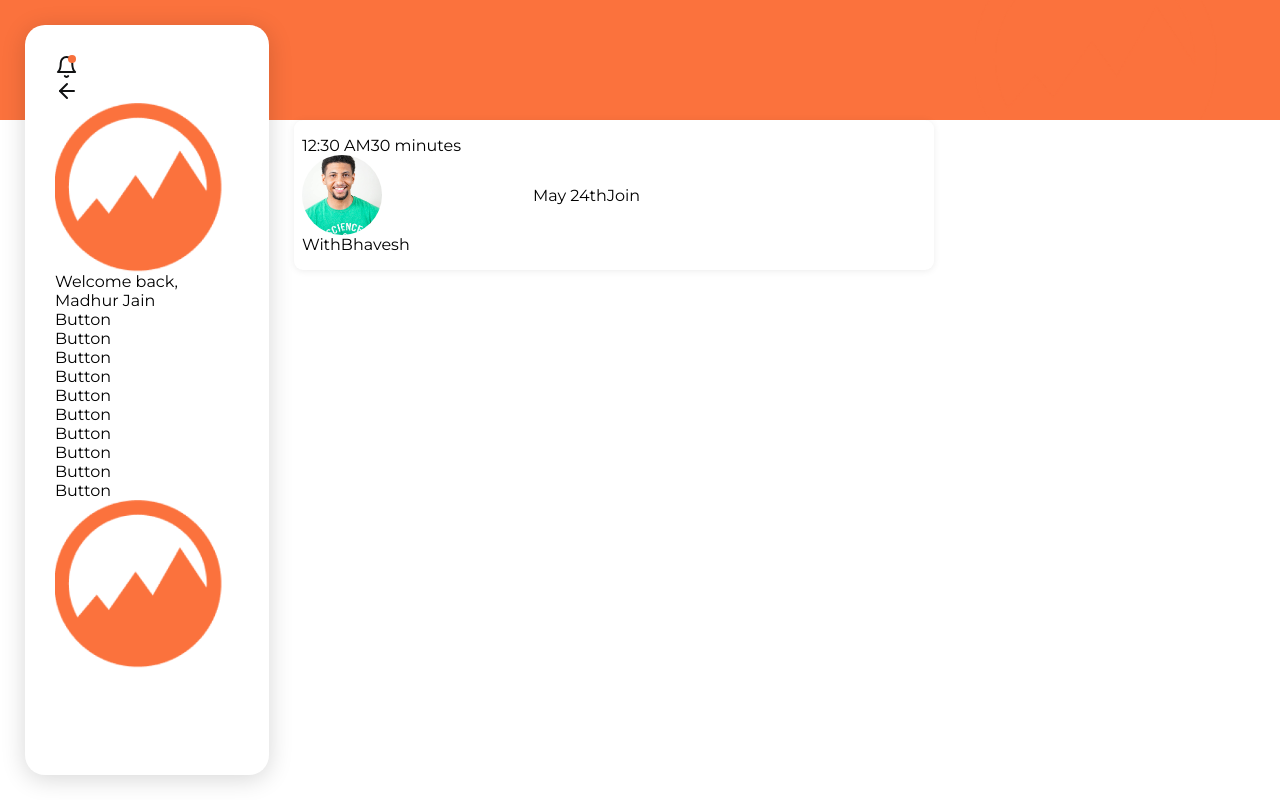
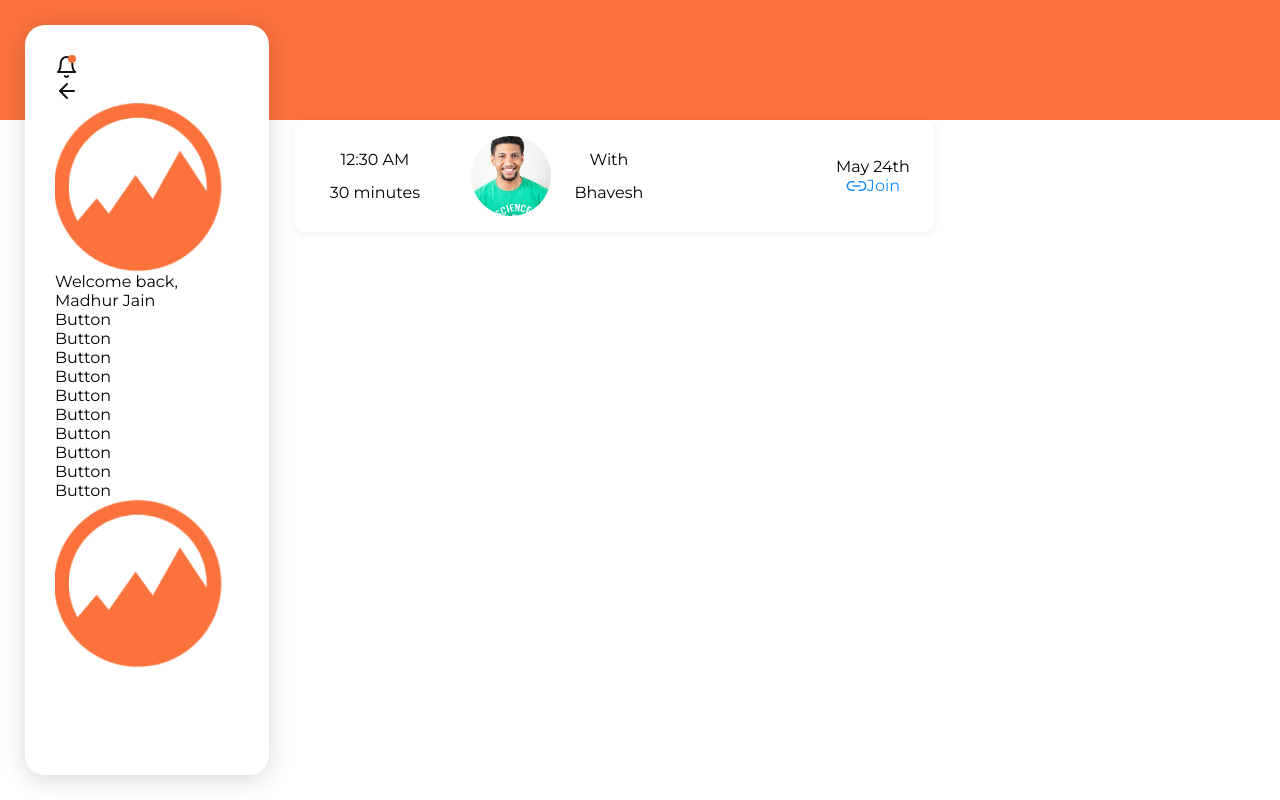
Before and after one commit to dvm-bitspilani/cel-conquest-2024, a React (Vite) app: page /dashboard/home in a window 1280 px wide. Built offline with nearby package versions, Linux system fonts and the light colour scheme.

Commit message:
style: alignment changes

```diff
--- a/src/components/MeetingList/MeetingItem/MeetingItem.jsx
+++ b/src/components/MeetingList/MeetingItem/MeetingItem.jsx
@@ -43,7 +43,10 @@ export default function MeetingItem({ date, avatar, mentorName, duration }) {
             </div>
             <div className={styles.link}>
                 <span>{`${month} ${meetDate}${meetDate % 10 === 1 ? 'st' : (meetDate % 10 === 2 ? 'nd' : (meetDate % 10 === 3 ? 'rd' : 'th'))}`}</span>
-                <span>Join</span>
+                <a><svg width="21" height="10" viewBox="0 0 21 10" fill="none" xmlns="http://www.w3.org/2000/svg">
+                    <path d="M12.9999 0.833313H15.4999C16.0471 0.833313 16.5889 0.941087 17.0944 1.15048C17.6 1.35988 18.0593 1.66679 18.4462 2.0537C18.8331 2.44061 19.14 2.89994 19.3494 3.40547C19.5588 3.91099 19.6666 4.4528 19.6666 4.99998C19.6666 5.54715 19.5588 6.08897 19.3494 6.59449C19.14 7.10002 18.8331 7.55935 18.4462 7.94626C18.0593 8.33317 17.6 8.64008 17.0944 8.84948C16.5889 9.05887 16.0471 9.16664 15.4999 9.16664H12.9999M7.99992 9.16664H5.49992C4.95274 9.16664 4.41093 9.05887 3.9054 8.84948C3.39988 8.64008 2.94055 8.33317 2.55364 7.94626C1.77224 7.16486 1.33325 6.10505 1.33325 4.99998C1.33325 3.89491 1.77224 2.8351 2.55364 2.0537C3.33504 1.2723 4.39485 0.833313 5.49992 0.833313H7.99992" stroke="#138CFD" stroke-width="1.5" stroke-linecap="round" stroke-linejoin="round" />
+                    <path d="M7.1665 5H13.8332" stroke="#138CFD" stroke-width="1.5" stroke-linecap="round" stroke-linejoin="round" />
+                </svg> Join</a>
             </div>
         </div>
     )
--- a/src/components/MeetingList/MeetingItem/item.module.scss
+++ b/src/components/MeetingList/MeetingItem/item.module.scss
@@ -4,7 +4,46 @@
     background: #FFF;
     box-shadow: 0px 1px 7px 0px rgba(0, 0, 0, 0.08);
     display: inline-flex;
+    justify-content: space-between;
     padding: 16px 24.5px 16px 7.5px;
     align-items: center;
     gap: 72px;
+
+    @mixin vertiAlignment() {
+        display: flex;
+        flex-direction: column;
+        justify-content: space-evenly;
+        align-items: center;
+    }
+
+    .gridLeft {
+        width: 60%;
+        display: grid;
+        grid-template-columns: 1fr 1.5fr;
+
+        .time {
+            @include vertiAlignment();
+            border-right: 0.75px #DCDCDC;
+        }
+
+        .mentor {
+            display: flex;
+            justify-content: space-evenly;
+
+            .nameWrapper {
+                @include vertiAlignment();
+            }
+        }
+    }
+
+    .link {
+        @include vertiAlignment();
+
+        a {
+            display: flex;
+            align-items: center;
+            color: #138CFD;
+            cursor: pointer;
+        }
+    }
 }
```
